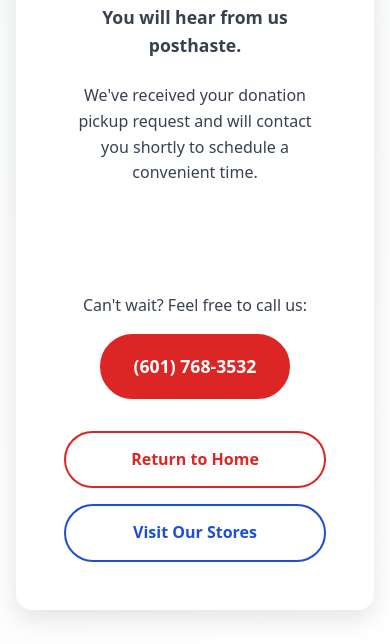
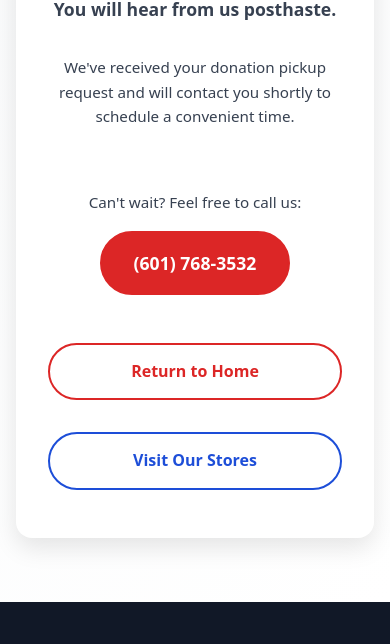
Before and after one commit to verticalconsulting/superthrift, a website: page thank-you.html in a window 390 px wide. Shown: the part 334-978 px from the top of the page. Drawn offline with Linux system fonts and the light colour scheme.

Commit message:
adjusted spacing

```diff
--- a/css/styles.css
+++ b/css/styles.css
@@ -1473,48 +1473,65 @@ fieldset {
     font-size: 2.5rem;
     font-weight: 800;
     color: var(--gray-900);
-    margin-bottom: var(--space-xs);
+    margin-bottom: var(--space-md);
 }
 
 .thank-you-content h4 {
     font-size: 1.3rem;
     font-weight: 600;
     color: var(--gray-700);
-    margin-bottom: var(--space-md);
+    margin-bottom: var(--space-xl);
 }
 
 .thank-you-message {
     font-size: 1rem;
     color: var(--gray-600);
     line-height: 1.6;
-    margin-bottom: var(--space-lg);
+    margin-bottom: var(--space-xl);
+    text-align: center;
 }
 
 .thank-you-divider {
-    height: 75px;
+    height: 50px;
 }
 
 .thank-you-cta-text {
     font-size: 1rem;
     color: var(--gray-700);
-    margin-bottom: var(--space-sm);
+    margin-bottom: var(--space-md);
+    text-align: center;
+}
+
+.thank-you-content .btn {
+    margin-bottom: var(--space-md);
 }
 
 .thank-you-actions {
     display: flex;
-    gap: var(--space-sm);
+    gap: var(--space-md);
     justify-content: center;
-    margin-top: var(--space-lg);
+    margin-top: var(--space-xl);
     flex-wrap: wrap;
 }
 
 @media (max-width: 768px) {
+    .thank-you-content {
+        padding: var(--space-lg);
+    }
+
     .thank-you-content h1 {
         font-size: 2rem;
+        margin-bottom: var(--space-sm);
     }
 
     .thank-you-content h4 {
         font-size: 1.1rem;
+        margin-bottom: var(--space-lg);
+    }
+
+    .thank-you-message {
+        margin-bottom: var(--space-lg);
+        font-size: 0.95rem;
     }
 
     .thank-you-icon {
@@ -1523,12 +1540,27 @@ fieldset {
         font-size: 2rem;
     }
 
+    .thank-you-divider {
+        height: 30px;
+    }
+
+    .thank-you-cta-text {
+        font-size: 0.95rem;
+        margin-bottom: var(--space-sm);
+    }
+
     .thank-you-actions {
         flex-direction: column;
+        margin-top: var(--space-lg);
+        gap: var(--space-sm);
     }
 
     .thank-you-actions .btn {
         width: 100%;
+    }
+
+    .thank-you-content .btn {
+        margin-bottom: var(--space-sm);
     }
 }
 
```
Also changed, not shown: .claude/settings.local.json.
